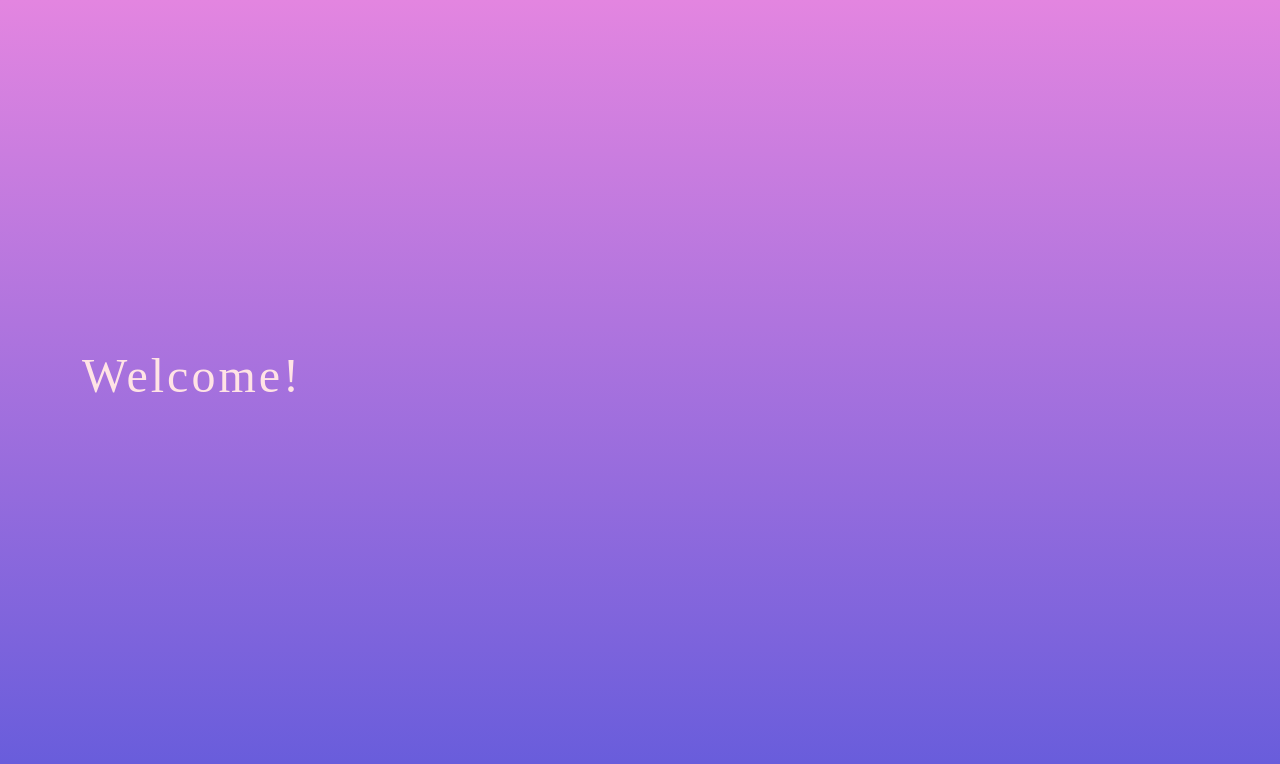
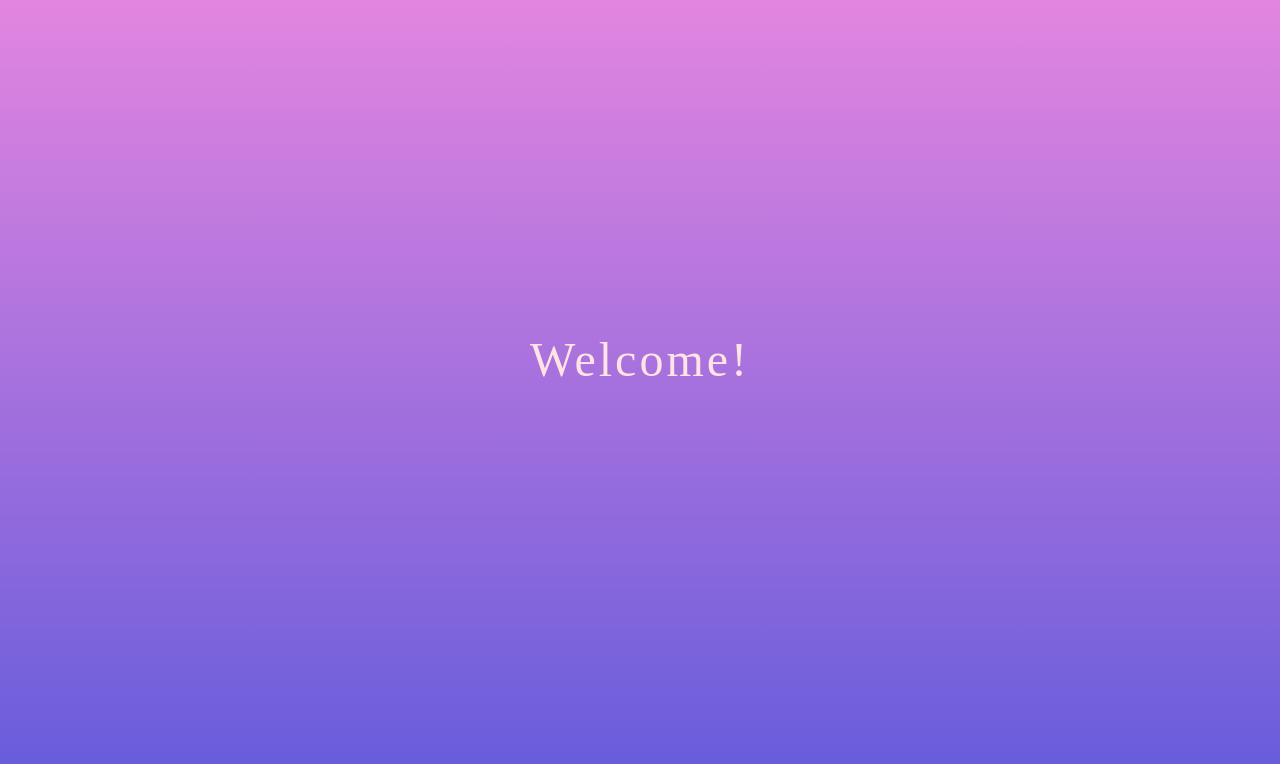
Before and after one commit to FatmaElhosary/roundPixelTask, an Angular app: page /welcome in a window 1280 px wide. Shown: the top 764 px of the page. Built offline with nearby package versions, Linux system fonts and the light colour scheme; sample sign-in values are in the browser's storage.

Commit message:
last update right now

```diff
--- a/src/app/components/welcome/welcome.component.html
+++ b/src/app/components/welcome/welcome.component.html
@@ -1,8 +1,8 @@
 
 
 
-<div class="container">
-	<h1 class="text d-flex align-items-center justify-content-center">
+<div class="container  d-flex align-items-center justify-content-center text-center">
+	<h1 class="text">
 		<div class="mb-5 py-3"><span class="">Welcome!</span></div>
 		<div class="mt-5 py-3"><span class=" ">{{name}}</span></div>
 
```
